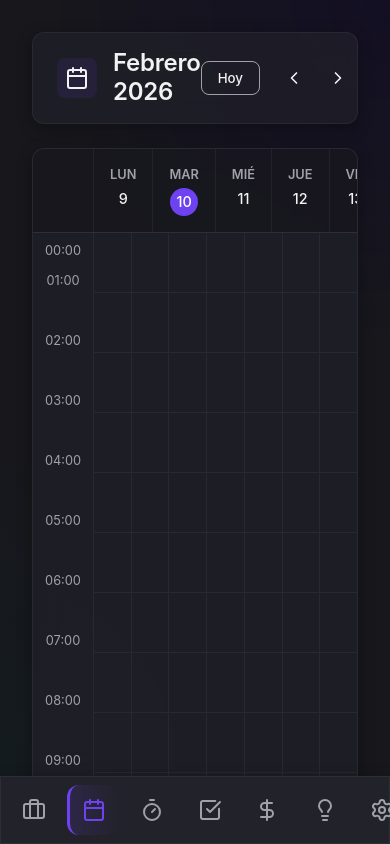
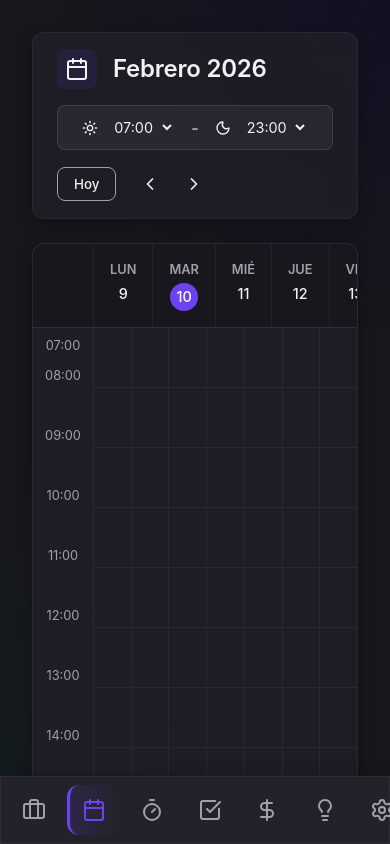
Before and after one commit to MaravStress/planeao, a React (Vite) app: page /#/pomodoro in a window 390 px wide. Built offline with nearby package versions, Linux system fonts and the light colour scheme.

Commit message:
calendario

```diff
--- a/src/components/Calendar/CalendarGrid.tsx
+++ b/src/components/Calendar/CalendarGrid.tsx
@@ -1,5 +1,5 @@
 import React from 'react';
-import { startOfWeek, endOfWeek, eachDayOfInterval, format, isSameDay, isToday, differenceInMinutes, startOfDay } from 'date-fns';
+import { startOfWeek, endOfWeek, eachDayOfInterval, format, isSameDay, isToday } from 'date-fns';
 import { es } from 'date-fns/locale';
 
 interface Task {
@@ -14,13 +14,24 @@ interface CalendarGridProps {
     currentDate: Date;
     onTimeSlotClick: (date: Date, hour: number) => void;
     tasks: Task[];
+    wakeHour: number;
+    sleepHour: number;
 }
 
-const CalendarGrid: React.FC<CalendarGridProps> = ({ currentDate, onTimeSlotClick, tasks }) => {
+const CalendarGrid: React.FC<CalendarGridProps> = ({ currentDate, onTimeSlotClick, tasks, wakeHour, sleepHour }) => {
     const weekStart = startOfWeek(currentDate, { weekStartsOn: 1 }); // Monday start
     const weekEnd = endOfWeek(currentDate, { weekStartsOn: 1 });
     const days = eachDayOfInterval({ start: weekStart, end: weekEnd });
-    const hours = Array.from({ length: 24 }, (_, i) => i);
+
+    // Filter hours based on wake and sleep settings
+    const hours = Array.from({ length: 24 }, (_, i) => i).filter(h => {
+        if (wakeHour < sleepHour) {
+            return h >= wakeHour && h < sleepHour;
+        } else if (wakeHour > sleepHour) {
+            return h >= wakeHour || h < sleepHour;
+        }
+        return true; // If equal, show all? Or maybe one hour? Let's show all for safety.
+    });
 
     const getTasksForDayAndHour = (day: Date, hour: number) => {
         return tasks.filter(task => {
--- a/src/components/Calendar/CalendarHeader.tsx
+++ b/src/components/Calendar/CalendarHeader.tsx
@@ -1,5 +1,5 @@
 import React from 'react';
-import { ChevronLeft, ChevronRight, Calendar as CalendarIcon } from 'lucide-react';
+import { ChevronLeft, ChevronRight, Calendar as CalendarIcon, Moon, Sun } from 'lucide-react';
 import { format } from 'date-fns';
 import { es } from 'date-fns/locale';
 
@@ -8,9 +8,24 @@ interface CalendarHeaderProps {
     onPrevWeek: () => void;
     onNextWeek: () => void;
     onToday: () => void;
+    wakeHour: number;
+    sleepHour: number;
+    onWakeHourChange: (hour: number) => void;
+    onSleepHourChange: (hour: number) => void;
 }
 
-const CalendarHeader: React.FC<CalendarHeaderProps> = ({ currentDate, onPrevWeek, onNextWeek, onToday }) => {
+const CalendarHeader: React.FC<CalendarHeaderProps> = ({
+    currentDate,
+    onPrevWeek,
+    onNextWeek,
+    onToday,
+    wakeHour,
+    sleepHour,
+    onWakeHourChange,
+    onSleepHourChange
+}) => {
+    const hours = Array.from({ length: 24 }, (_, i) => i);
+
     return (
         <div className="calendar-header glass-panel">
             <div className="header-left">
@@ -20,6 +35,36 @@ const CalendarHeader: React.FC<CalendarHeaderProps> = ({ currentDate, onPrevWeek
                 <h2 className="month-title">
                     {format(currentDate, 'MMMM yyyy', { locale: es })}
                 </h2>
+            </div>
+
+            <div className="header-center-controls">
+                <div className="time-control">
+                    <Sun size={16} className="text-warning" />
+                    <select
+                        value={wakeHour}
+                        onChange={(e) => onWakeHourChange(Number(e.target.value))}
+                        className="glass-select"
+                        title="Hora de despertar"
+                    >
+                        {hours.map(h => (
+                            <option key={`wake-${h}`} value={h}>{h.toString().padStart(2, '0')}:00</option>
+                        ))}
+                    </select>
+                </div>
+                <span className="separator">-</span>
+                <div className="time-control">
+                    <Moon size={16} className="text-indigo" />
+                    <select
+                        value={sleepHour}
+                        onChange={(e) => onSleepHourChange(Number(e.target.value))}
+                        className="glass-select"
+                        title="Hora de dormir"
+                    >
+                        {hours.map(h => (
+                            <option key={`sleep-${h}`} value={h}>{h.toString().padStart(2, '0')}:00</option>
+                        ))}
+                    </select>
+                </div>
             </div>
 
             <div className="header-controls">
--- a/src/components/finances/FinanceChart.tsx
+++ b/src/components/finances/FinanceChart.tsx
@@ -120,26 +120,7 @@ const FinanceChart: React.FC<FinanceChartProps> = ({ transactions, exchangeRate
                         </text>
                     ))}
 
-                    {/* Balance Line (Green) */}
-                    <line
-                        x1={padding.left} y1={getY(balance)}
-                        x2={width - padding.right} y2={getY(balance)}
-                        className="chart-line-balance"
-                    />
 
-                    {/* Fixed Expenses Line (Orange) */}
-                    <line
-                        x1={padding.left} y1={getY(totalFixed)}
-                        x2={width - padding.right} y2={getY(totalFixed)}
-                        className="chart-line-fixed"
-                    />
-
-                    {/* Total Expenses Line (Red) */}
-                    <line
-                        x1={padding.left} y1={getY(totalExpenses)}
-                        x2={width - padding.right} y2={getY(totalExpenses)}
-                        className="chart-line-total"
-                    />
 
                     {/* Income Points (Green) */}
                     {incomePoints.map((p, i) => (
--- a/src/pages/CalendarPage.tsx
+++ b/src/pages/CalendarPage.tsx
@@ -1,5 +1,5 @@
 import React, { useState } from 'react';
-import { addWeeks, subWeeks, startOfWeek } from 'date-fns';
+import { addWeeks, subWeeks } from 'date-fns';
 import { v4 as uuidv4 } from 'uuid';
 import CalendarHeader from '../components/Calendar/CalendarHeader';
 import CalendarGrid from '../components/Calendar/CalendarGrid';
@@ -20,6 +20,9 @@ const CalendarPage: React.FC = () => {
     const [selectedDate, setSelectedDate] = useState<Date | null>(null);
     const [selectedHour, setSelectedHour] = useState<number | null>(null);
     const [tasks, setTasks] = useState<Task[]>([]);
+
+    const [wakeHour, setWakeHour] = useState(7);
+    const [sleepHour, setSleepHour] = useState(23);
 
     const handlePrevWeek = () => setCurrentDate(subWeeks(currentDate, 1));
     const handleNextWeek = () => setCurrentDate(addWeeks(currentDate, 1));
@@ -51,12 +54,18 @@ const CalendarPage: React.FC = () => {
                 onPrevWeek={handlePrevWeek}
                 onNextWeek={handleNextWeek}
                 onToday={handleToday}
+                wakeHour={wakeHour}
+                sleepHour={sleepHour}
+                onWakeHourChange={setWakeHour}
+                onSleepHourChange={setSleepHour}
             />
 
             <CalendarGrid
                 currentDate={currentDate}
                 onTimeSlotClick={handleTimeSlotClick}
                 tasks={tasks}
+                wakeHour={wakeHour}
+                sleepHour={sleepHour}
             />
 
             <TaskModal
--- a/src/styles/Calendar.css
+++ b/src/styles/Calendar.css
@@ -394,3 +394,65 @@
     font-size: 0.65rem;
     opacity: 0.9;
 }
+
+/* Header Controls for Sleep/Wake */
+.header-center-controls {
+    display: flex;
+    align-items: center;
+    gap: 1rem;
+    background: hsla(0, 0%, 100%, 0.05);
+    padding: 0.5rem 1rem;
+    border-radius: var(--radius-sm);
+    border: 1px solid hsla(0, 0%, 100%, 0.1);
+}
+
+.time-control {
+    display: flex;
+    align-items: center;
+    gap: 0.5rem;
+}
+
+.glass-select {
+    background: transparent;
+    border: none;
+    color: var(--color-text-main);
+    font-family: inherit;
+    font-size: 0.9rem;
+    cursor: pointer;
+    padding: 0.25rem;
+    border-radius: 4px;
+    width: auto;
+}
+
+.glass-select:hover {
+    background: hsla(0, 0%, 100%, 0.1);
+}
+
+.glass-select:focus {
+    outline: none;
+    background: hsla(0, 0%, 100%, 0.15);
+}
+
+.glass-select option {
+    background: var(--color-bg-card);
+    color: var(--color-text-main);
+    padding: 0.5rem;
+}
+
+.separator {
+    color: var(--color-text-muted);
+    font-weight: bold;
+}
+
+/* Responsive adjustments */
+@media (max-width: 768px) {
+    .calendar-header {
+        flex-direction: column;
+        gap: 1rem;
+        align-items: stretch;
+    }
+
+    .header-center-controls {
+        justify-content: center;
+    }
+}
```
